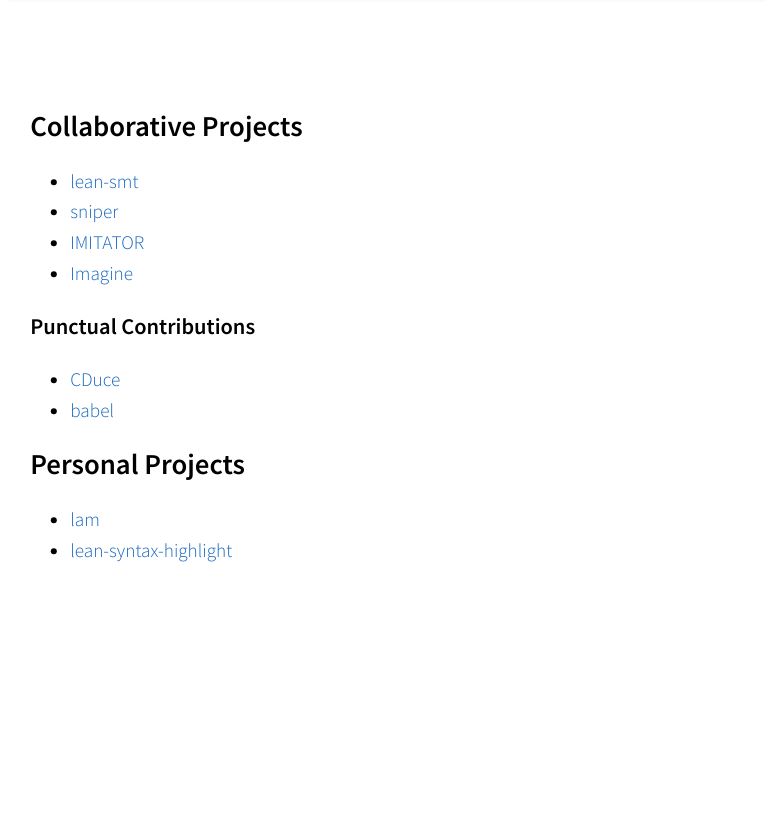
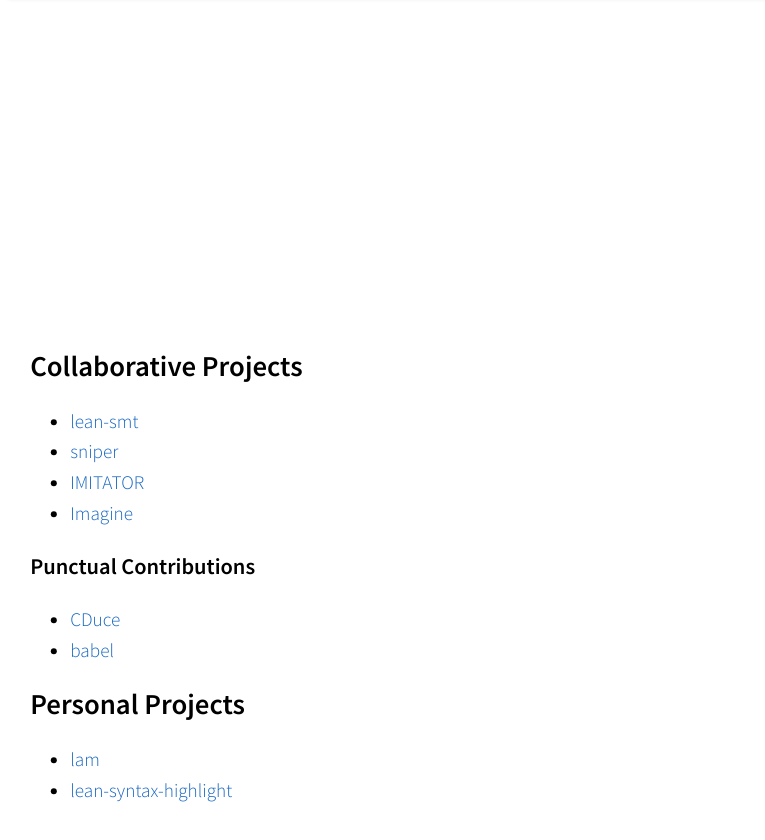
Before and after one commit to tomaz1502/tomaz1502.github.io, a plain HTML site: page projects.html in a window 1280 px wide. Shown: the part 64-904 px from the top of the page, without its empty margins (0-765 px from the left). Before the commit the page ends 800 px from the top, so only its background shows below. Drawn offline with Linux system fonts and the light colour scheme; some icons are missing.

Commit message:
fix top of content_projects

```diff
--- a/main.css
+++ b/main.css
@@ -66,9 +66,8 @@ a:hover {
 
 #content_projects {
   position: absolute;
-  top: 50%;
+  top: 80%;
   left: 13%;
-  margin-right: -50%;
   transform: translate(-50%, -50%);
   text-align: left;
   max-width: 960px;
```
